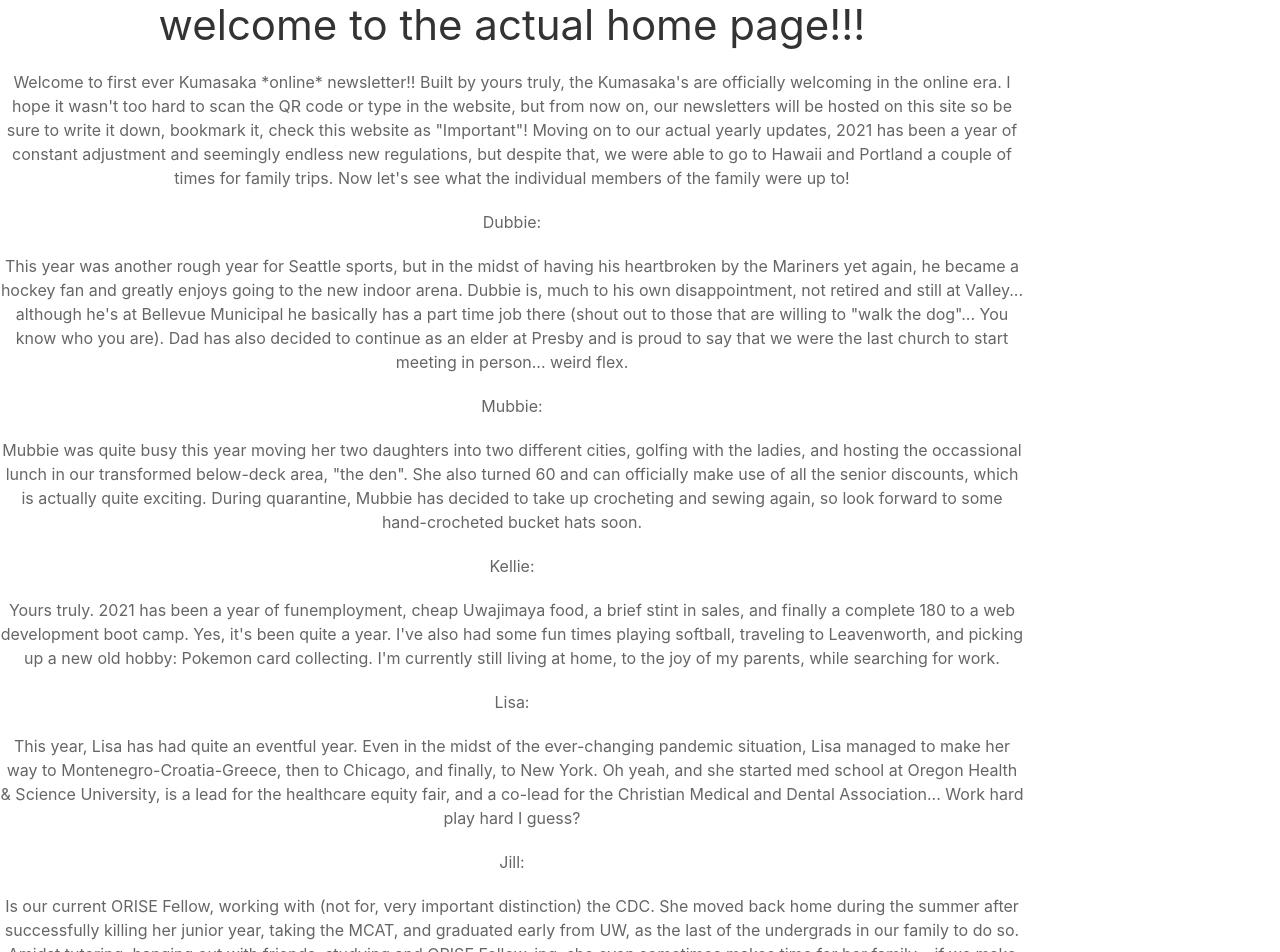
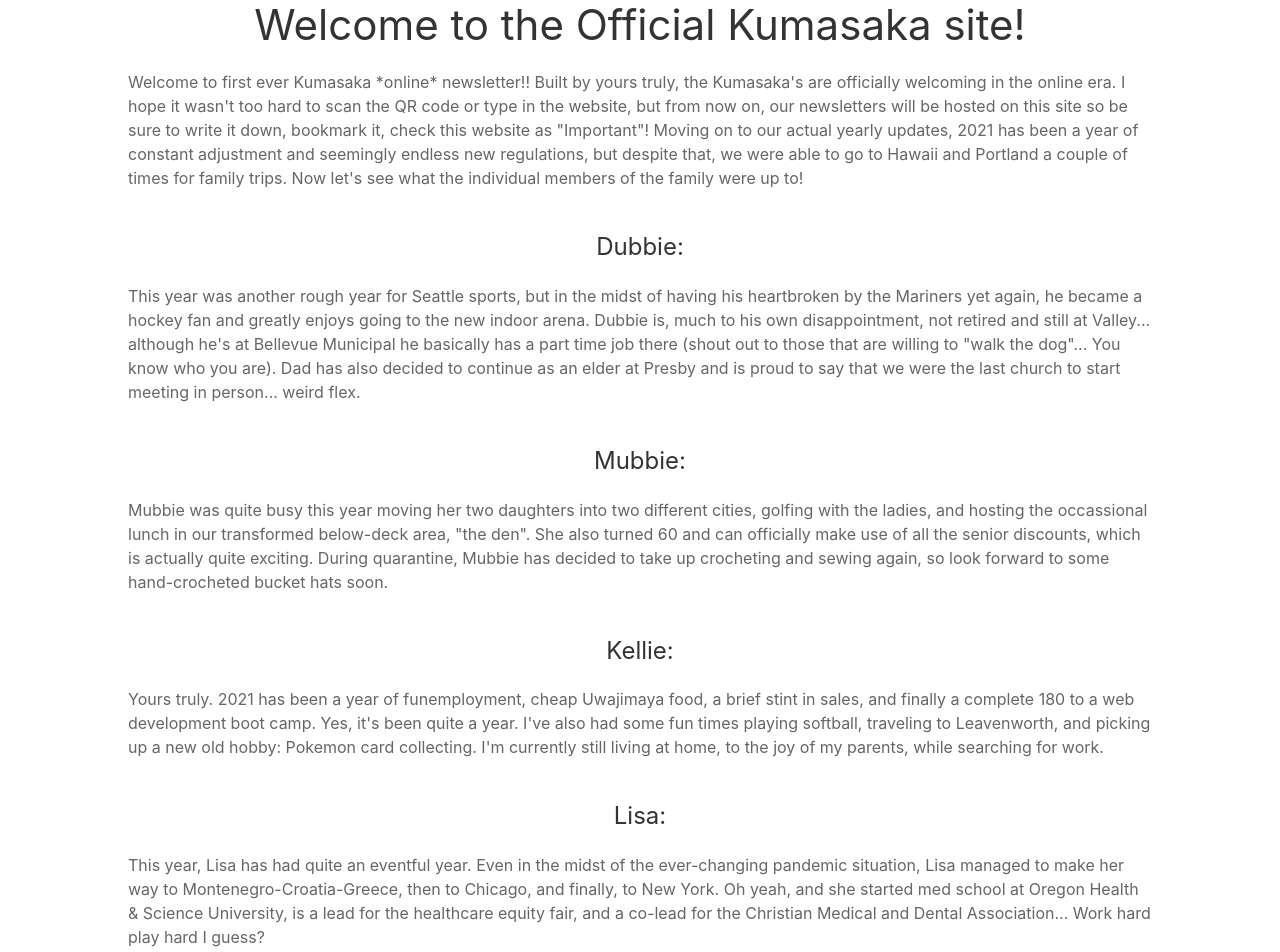
Before and after one commit to kelliekumasaka/christmas, a React (Create React App) app: page / in a window 1280 px wide. Shown: the top 952 px of the page. Built offline with nearby package versions, Linux system fonts and the light colour scheme.

Commit message:
a little css

```diff
--- a/src/App.css
+++ b/src/App.css
@@ -2,38 +2,3 @@
   text-align: center;
   width: 80%;
 }
-
-.App-logo {
-  height: 40vmin;
-  pointer-events: none;
-}
-
-@media (prefers-reduced-motion: no-preference) {
-  .App-logo {
-    animation: App-logo-spin infinite 20s linear;
-  }
-}
-
-.App-header {
-  background-color: #282c34;
-  min-height: 100vh;
-  display: flex;
-  flex-direction: column;
-  align-items: center;
-  justify-content: center;
-  font-size: calc(10px + 2vmin);
-  color: white;
-}
-
-.App-link {
-  color: #61dafb;
-}
-
-@keyframes App-logo-spin {
-  from {
-    transform: rotate(0deg);
-  }
-  to {
-    transform: rotate(360deg);
-  }
-}
--- a/src/components/Home/Home.css
+++ b/src/components/Home/Home.css
@@ -0,0 +1,4 @@
+h1{
+    margin-top: 10px;
+    font-weight: bolder;
+}
--- a/src/components/Home/Home.js
+++ b/src/components/Home/Home.js
@@ -1,8 +1,9 @@
 import React from "react";
+import "./Home.css"
 
 function Home(){
     return (
-        <h1>welcome to the actual home page!!!</h1>
+        <h1>Welcome to the Official Kumasaka site!</h1>
     )
 };
 
--- a/src/components/Letter/Letter.css
+++ b/src/components/Letter/Letter.css
@@ -0,0 +1,7 @@
+p{
+    text-align: left;
+}
+
+#hello{
+    padding-bottom: 50px;
+}
--- a/src/components/Letter/Letter.js
+++ b/src/components/Letter/Letter.js
@@ -1,36 +1,37 @@
 import React from "react";
+import "./Letter.css"
 
 function Letter (){
     return(
-        <>
+        <div id="hello">
             <p>
                 Welcome to first ever Kumasaka *online* newsletter!! Built by yours truly, the Kumasaka's are officially welcoming in the online era. I hope it wasn't too hard to scan the QR code or type in the website, but from now on, our newsletters will be hosted on this site so be sure to write it down, bookmark it, check this website as "Important"! Moving on to our actual yearly updates, 2021 has been a year of constant adjustment and seemingly endless new regulations, but despite that, we were able to go to Hawaii and Portland a couple of times for family trips. Now let's see what the individual members of the family were up to!
             </p>
-            <p>Dubbie:</p>
+            <h3>Dubbie:</h3>
             <p>
                 This year was another rough year for Seattle sports, but in the midst of having his heartbroken by the Mariners yet again, he became a hockey fan and greatly enjoys going to the new indoor arena. Dubbie is, much to his own disappointment, not retired and still at Valley... although he's at Bellevue Municipal he basically has a part time job there (shout out to those that are willing to "walk the dog"... You know who you are). Dad has also decided to continue as an elder at Presby and is proud to say that we were the last church to start meeting in person... weird flex.
             </p>
-            <p>Mubbie:</p>
+            <h3>Mubbie:</h3>
             <p>
                 Mubbie was quite busy this year moving her two daughters into two different cities, golfing with the ladies, and hosting the occassional lunch in our transformed below-deck area, "the den". She also turned 60 and can officially make use of all the senior discounts, which is actually quite exciting. During quarantine, Mubbie has decided to take up crocheting and sewing again, so look forward to some hand-crocheted bucket hats soon.
             </p>
-            <p>Kellie:</p>
+            <h3>Kellie:</h3>
             <p>
                 Yours truly. 2021 has been a year of funemployment, cheap Uwajimaya food, a brief stint in sales, and finally a complete 180 to a web development boot camp. Yes, it's been quite a year. I've also had some fun times playing softball, traveling to Leavenworth, and picking up a new old hobby: Pokemon card collecting. I'm currently still living at home, to the joy of my parents, while searching for work.
             </p>
-            <p>Lisa:</p>
+            <h3>Lisa:</h3>
             <p>
                 This year, Lisa has had quite an eventful year. Even in the midst of the ever-changing pandemic situation, Lisa managed to make her way to Montenegro-Croatia-Greece, then to Chicago, and finally, to New York. Oh yeah, and she started med school at Oregon Health & Science University, is a lead for the healthcare equity fair, and a co-lead for the Christian Medical and Dental Association... Work hard play hard I guess?
             </p>
-            <p>Jill:</p>
+            <h3>Jill:</h3>
             <p>
                 Is our current ORISE Fellow, working with (not for, very important distinction) the CDC. She moved back home during the summer after successfully killing her junior year, taking the MCAT, and graduated early from UW, as the last of the undergrads in our family to do so. Amidst tutoring, hanging out with friends, studying and ORISE Fellow-ing, she even sometimes makes time for her family... if we make an appointment in her GoogleCalendar, that is. Jill is looking forward to moving to Georgia to continue working with the CDC and is excited "to get away from you fools".
             </p>
-            <p>Luna:</p>
+            <h3>Luna:</h3>
             <p>
                 Our skinny little man of a dog is just as energetic as ever, even with a very short haircut. She has also realized that her favorite person is none other than me and can almost always be found lying on my bed. Luna hopes to spend more time with her friends Kai, Rem, and Kona this upcoming year.
             </p>
-        </>
+        </div>
     )
 }
 
--- a/src/index.css
+++ b/src/index.css
@@ -13,3 +13,8 @@ code {
   font-family: source-code-pro, Menlo, Monaco, Consolas, 'Courier New',
     monospace;
 }
+
+#root{
+  display: flex;
+  justify-content: center;
+}
--- a/src/index.js
+++ b/src/index.js
@@ -5,6 +5,7 @@ import "../node_modules/uikit/dist/js/uikit.min.js";
 import "../node_modules/uikit/dist/css/uikit.min.css"
 import UIkit from 'uikit';
 import Icons from 'uikit/dist/js/uikit-icons';
+import "./index.css"
 
 UIkit.use(Icons);
 
```
